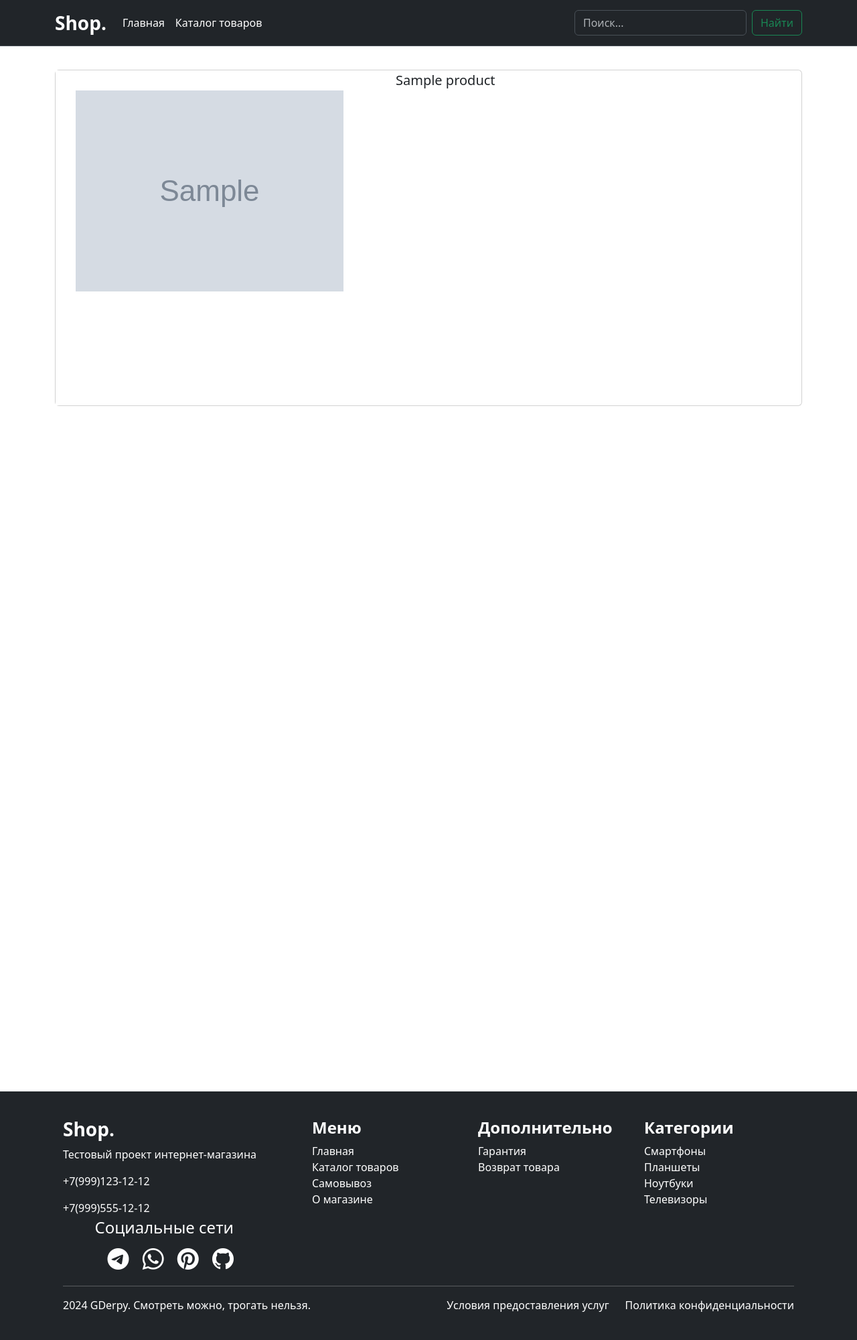
After one commit to gderpy/my_shop_2, a Django app: a page that uses products/templates/products/product_detail.html in a window 1280 px wide. The commit adds this page. Shown: the whole page at 67% size. Run offline with Django 5.2, Linux system fonts and the light colour scheme; tables that the repository leaves empty hold one stand-in row (values such as "Sample post"); grey boxes marked "Sample" are stand-in pictures.

Commit message:
Текущие изменения

```diff
--- a/base_static/css/styles.css
+++ b/base_static/css/styles.css
@@ -42,3 +42,18 @@ header a {
     max-height: 100%;
     object-fit: contain;
 }
+
+.product-detail-image {
+    background-color: white;
+    height: 500px;
+    display: flex;
+    justify-content: flex-start;
+    align-items: flex-start;
+    padding: 30px;
+}
+
+.product-detail-image img {
+    max-width: 100%;
+    max-height: 100%;
+    object-fit: contain;
+}
--- a/base_templates/base.html
+++ b/base_templates/base.html
@@ -17,7 +17,7 @@
             {% include 'includes/navbar.html' %}
         </header>
 
-        <main class="mb-auto">
+        <main class="mb-auto" style="margin-top: 80px">
             {% block content %}
             {% endblock %}
         </main>
--- a/base_templates/includes/navbar.html
+++ b/base_templates/includes/navbar.html
@@ -1,4 +1,4 @@
-<nav class="navbar navbar-expand-lg bg-dark border-bottom border-body" data-bs-theme="dark">
+<nav class="navbar navbar-expand-lg bg-dark border-bottom border-body fixed-top" data-bs-theme="dark">
   <div class="container">
     <a class="navbar-brand fw-bold fs-3" href="{% url 'products:home' %}">Shop.</a>
     <button class="navbar-toggler" type="button" data-bs-toggle="collapse" data-bs-target="#navbarSupportedContent" aria-controls="navbarSupportedContent" aria-expanded="false" aria-label="Toggle navigation">
--- a/products/models.py
+++ b/products/models.py
@@ -71,3 +71,6 @@ class Product(models.Model):
         if not self.slug:
             self.slug = slugify(self.name)
         super().save(*args, **kwargs)
+
+    def get_absolute_url(self):
+        return reverse("products:product_detail", kwargs={"product_slug": str(self.slug)})
--- a/products/templates/products/cat_catalog.html
+++ b/products/templates/products/cat_catalog.html
@@ -15,7 +15,7 @@
                         <div class="product-list-image-card">
                             <img src="{{ product.image.url }}" alt="{{ product.name }}">
                         </div>
-                        <span class="ms-3"><strong>{{ product.name }}</strong></span>
+                        <a href="{{ product.get_absolute_url }}" class="ms-3"><strong>{{ product.name }}</strong></a>
                         <div class="liked-product ms-auto d-flex flex-column align-items-center gap-2">
                             <span class="ms-auto"><strong>{{ product.price|price_format }} ₽</strong></span>
                             <div class="btn-group" role="group" aria-label="Basic outlined example">
--- a/products/templates/products/categories.html
+++ b/products/templates/products/categories.html
@@ -6,8 +6,8 @@
     <div class="container">
         <div class="d-flex flex-wrap gap-5 justify-content-center mt-5">
             {% for cat in categories %}
-                <a href="{{ cat.get_absolute_url }}" class="card d-flex justify-content-center align-items-center gap-3 text-center" style="width: 18rem;">
-                    <div class="cat-img d-flex justify-content-center mt-3">
+                <a href="{{ cat.get_absolute_url }}" class="card d-flex justify-content-center align-items-center gap-3 text-center p-3" style="width: 18rem;">
+                    <div class="cat-img d-flex justify-content-center mt-2">
                         <img src="{{ cat.image.url }}" class="card-img-top" alt="...">
                     </div>
                     <span class=""><strong>{{ cat.name }}</strong></span>
--- /dev/null
+++ b/products/templates/products/product_detail.html
@@ -0,0 +1,17 @@
+{% extends 'base.html' %}
+
+{% block title %}{{ product.category.name }}: {{product.name}}{% endblock %}
+
+{% block content %}
+    <div class="container mt-4">
+        <div class="card d-flex flex-row">
+            <div class="product-detail-image me-5">
+                <img src="{{ product.image.url }}" alt="{{ product.name }}">
+            </div>
+            <div class="product-info d-flex flex-column">
+                <span class="fs-5">{{ product.name }}</span>
+
+            </div>
+        </div>
+    </div>
+{% endblock %}
--- a/products/urls.py
+++ b/products/urls.py
@@ -8,4 +8,5 @@ urlpatterns = [
     path('', views.index, name='home'),
     path("categories/", views.categories, name="categories"),
     path('catalog/<slug:cat_slug>', views.catalog, name='cat_catalog'),
+    path('product/<slug:product_slug>', views.product_detail, name="product_detail"),
 ]
--- a/products/views.py
+++ b/products/views.py
@@ -27,3 +27,13 @@ def catalog(request, cat_slug):
     }
 
     return render(request, "products/cat_catalog.html", context=data)
+
+
+def product_detail(request, product_slug):
+    product = get_object_or_404(Product, slug=product_slug)
+
+    data = {
+        "product": product,
+    }
+
+    return render(request, "products/product_detail.html", context=data)
```
